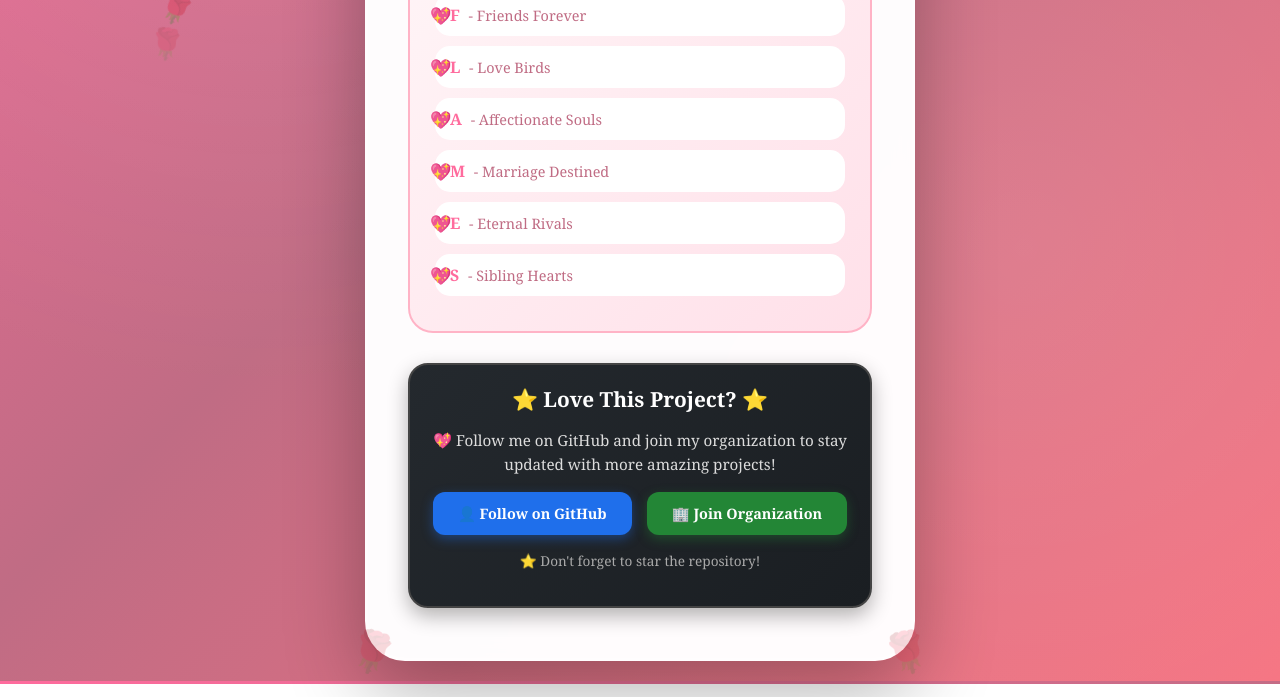
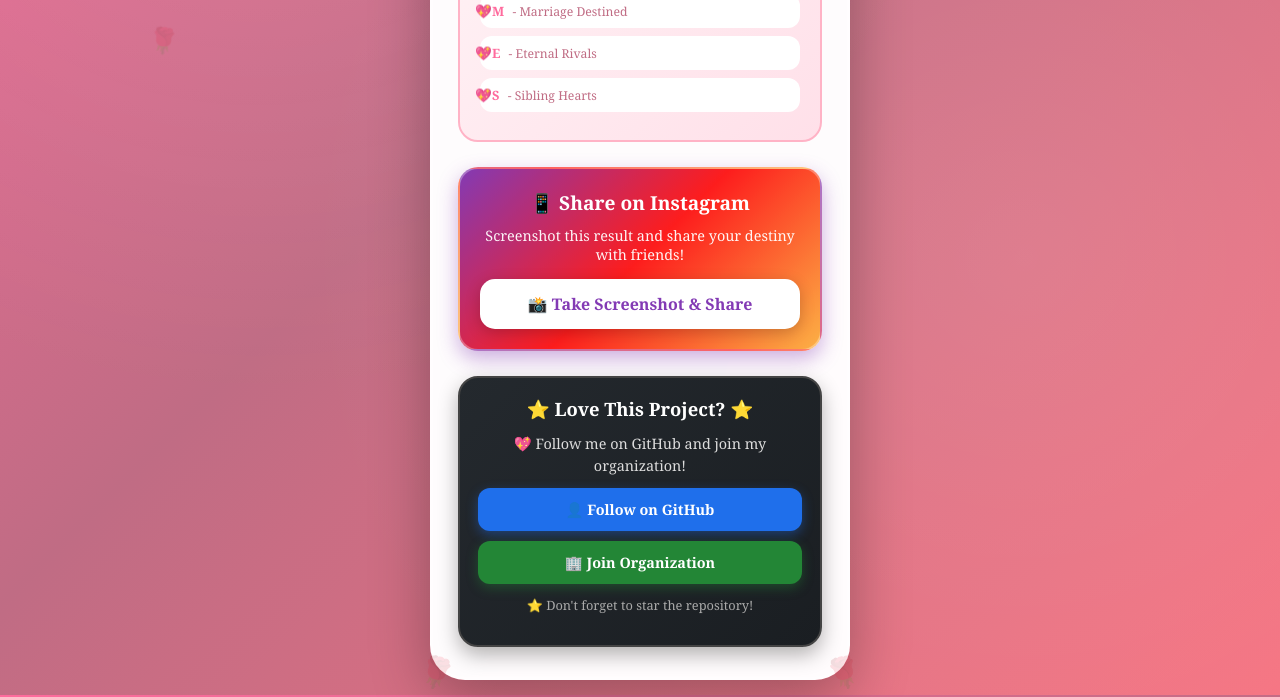
Before and after one commit to Hive-Hub/flames-love-calculator.github.io, a plain HTML site: page index.html in a window 1280 px wide. Shown: the part 763-1460 px from the top of the page. Drawn offline with Linux system fonts and the light colour scheme.

Commit message:
Update index.html

```diff
--- a/index.html
+++ b/index.html
@@ -4,11 +4,20 @@
     <meta charset="UTF-8">
     <meta name="viewport" content="width=device-width, initial-scale=1.0">
     <title>FLAMES - Love Calculator</title>
+
+    <!-- Open Graph Meta Tags for Instagram/Social Media -->
+    <meta property="og:title" content="FLAMES Love Calculator 💕">
+    <meta property="og:description" content="Discover your relationship destiny! Are you Friends, Lovers, or destined for Marriage?">
+    <meta property="og:image" content="https://images.unsplash.com/photo-1518199266791-5375a83190b7?w=1200&h=630">
+    <meta property="og:type" content="website">
+    <meta name="twitter:card" content="summary_large_image">
+
     <style>
         * {
             margin: 0;
             padding: 0;
             box-sizing: border-box;
+            -webkit-tap-highlight-color: transparent;
         }
 
         body {
@@ -18,7 +27,7 @@
             display: flex;
             justify-content: center;
             align-items: center;
-            padding: 20px;
+            padding: 15px;
             overflow-x: hidden;
             position: relative;
         }
@@ -48,7 +57,7 @@
 
         .floating-heart {
             position: absolute;
-            font-size: 30px;
+            font-size: 25px;
             opacity: 0.3;
             animation: floatHeart 15s infinite;
         }
@@ -72,10 +81,10 @@
 
         .container {
             background: rgba(255, 255, 255, 0.98);
-            padding: 50px 40px;
-            border-radius: 40px;
-            box-shadow: 0 30px 80px rgba(0, 0, 0, 0.3);
-            max-width: 550px;
+            padding: 30px 25px;
+            border-radius: 35px;
+            box-shadow: 0 20px 60px rgba(0, 0, 0, 0.3);
+            max-width: 420px;
             width: 100%;
             backdrop-filter: blur(10px);
             animation: fadeIn 0.8s ease;
@@ -87,7 +96,7 @@
         @keyframes fadeIn {
             from {
                 opacity: 0;
-                transform: translateY(-30px) scale(0.9);
+                transform: translateY(-30px) scale(0.95);
             }
             to {
                 opacity: 1;
@@ -97,11 +106,11 @@
 
         .header {
             text-align: center;
-            margin-bottom: 40px;
+            margin-bottom: 25px;
         }
 
         .heart-icon {
-            font-size: 4em;
+            font-size: 3.5em;
             animation: heartbeat 1.5s infinite;
             filter: drop-shadow(0 4px 8px rgba(255, 107, 157, 0.5));
         }
@@ -129,16 +138,16 @@
             -webkit-background-clip: text;
             -webkit-text-fill-color: transparent;
             background-clip: text;
-            font-size: 3em;
-            margin: 15px 0 10px 0;
+            font-size: 2.5em;
+            margin: 12px 0 8px 0;
             font-weight: bold;
             letter-spacing: 2px;
         }
 
         .subtitle {
             color: #ff6b9d;
-            font-size: 1.1em;
-            margin-top: 10px;
+            font-size: 1em;
+            margin-top: 8px;
             font-style: italic;
             font-family: 'Georgia', serif;
         }
@@ -146,11 +155,11 @@
         .divider {
             height: 2px;
             background: linear-gradient(90deg, transparent, #ff6b9d, transparent);
-            margin: 25px 0;
+            margin: 20px 0;
         }
 
         .input-group {
-            margin-bottom: 25px;
+            margin-bottom: 20px;
             position: relative;
         }
 
@@ -158,23 +167,23 @@
             display: block;
             color: #c06c84;
             font-weight: 600;
-            margin-bottom: 10px;
-            font-size: 1em;
+            margin-bottom: 8px;
+            font-size: 0.95em;
             display: flex;
             align-items: center;
-            gap: 8px;
+            gap: 6px;
         }
 
         label::before {
             content: '💗';
-            font-size: 1.2em;
+            font-size: 1.1em;
         }
 
         input {
             width: 100%;
-            padding: 18px 25px;
+            padding: 16px 20px;
             border: 3px solid #ffe0e9;
-            border-radius: 25px;
+            border-radius: 20px;
             font-size: 16px;
             transition: all 0.3s ease;
             background: #fff5f7;
@@ -190,18 +199,18 @@
             outline: none;
             border-color: #ff6b9d;
             background: white;
-            box-shadow: 0 0 0 5px rgba(255, 107, 157, 0.15);
+            box-shadow: 0 0 0 4px rgba(255, 107, 157, 0.15);
             transform: translateY(-2px);
         }
 
         .btn {
             width: 100%;
-            padding: 20px;
+            padding: 18px;
             background: linear-gradient(135deg, #ff6b9d 0%, #c06c84 100%);
             color: white;
             border: none;
-            border-radius: 30px;
-            font-size: 20px;
+            border-radius: 25px;
+            font-size: 18px;
             font-weight: 600;
             cursor: pointer;
             transition: all 0.3s ease;
@@ -210,36 +219,32 @@
             letter-spacing: 1px;
             position: relative;
             overflow: hidden;
+            touch-action: manipulation;
         }
 
         .btn::before {
             content: '💕';
             position: absolute;
-            left: 20px;
-            font-size: 1.5em;
+            left: 15px;
+            font-size: 1.3em;
         }
 
         .btn::after {
             content: '💕';
             position: absolute;
-            right: 20px;
-            font-size: 1.5em;
-        }
-
-        .btn:hover {
-            transform: translateY(-3px);
-            box-shadow: 0 12px 35px rgba(255, 107, 157, 0.7);
+            right: 15px;
+            font-size: 1.3em;
         }
 
         .btn:active {
-            transform: translateY(0);
+            transform: scale(0.98);
         }
 
         .result {
-            margin-top: 35px;
-            padding: 35px;
+            margin-top: 25px;
+            padding: 30px 25px;
             background: linear-gradient(135deg, #ff6b9d 0%, #c06c84 100%);
-            border-radius: 30px;
+            border-radius: 25px;
             text-align: center;
             animation: slideUp 0.6s ease;
             display: none;
@@ -263,8 +268,8 @@
         }
 
         .result-letter {
-            font-size: 5em;
-            margin-bottom: 15px;
+            font-size: 4em;
+            margin-bottom: 12px;
             animation: bounce 0.6s ease;
             filter: drop-shadow(0 5px 10px rgba(0, 0, 0, 0.3));
         }
@@ -275,7 +280,7 @@
         }
 
         .result-text {
-            font-size: 2em;
+            font-size: 1.8em;
             color: white;
             font-weight: bold;
             margin-bottom: 10px;
@@ -285,26 +290,26 @@
 
         .result-description {
             color: rgba(255, 255, 255, 0.95);
-            font-size: 1.05em;
-            line-height: 1.6;
+            font-size: 0.95em;
+            line-height: 1.5;
             font-style: italic;
             font-family: 'Georgia', serif;
         }
 
         .flames-legend {
-            margin-top: 30px;
-            padding: 25px;
+            margin-top: 25px;
+            padding: 20px;
             background: linear-gradient(135deg, #fff5f7 0%, #ffe0e9 100%);
-            border-radius: 25px;
-            font-size: 0.9em;
+            border-radius: 20px;
+            font-size: 0.85em;
             color: #c06c84;
             border: 2px solid #ffb3c6;
         }
 
         .flames-legend h3 {
             color: #ff6b9d;
-            margin-bottom: 15px;
-            font-size: 1.3em;
+            margin-bottom: 12px;
+            font-size: 1.2em;
             text-align: center;
             font-family: 'Georgia', serif;
         }
@@ -314,30 +319,142 @@
         }
 
         .flames-legend li {
-            margin: 10px 0;
-            padding: 10px 15px;
+            margin: 8px 0;
+            padding: 8px 12px;
             position: relative;
             background: white;
-            border-radius: 15px;
+            border-radius: 12px;
             transition: all 0.3s ease;
+            font-size: 0.9em;
         }
 
-        .flames-legend li:hover {
-            transform: translateX(5px);
-            box-shadow: 0 4px 15px rgba(255, 107, 157, 0.3);
+        .flames-legend li:active {
+            transform: scale(0.98);
         }
 
         .flames-legend li::before {
             content: "💖";
             position: absolute;
             left: -5px;
-            font-size: 1.2em;
+            font-size: 1.1em;
         }
 
         .flames-legend li strong {
             color: #ff6b9d;
-            font-size: 1.1em;
+            font-size: 1.05em;
             margin-right: 5px;
+        }
+
+        .github-banner {
+            background: linear-gradient(135deg, #24292e 0%, #1a1e22 100%);
+            padding: 18px;
+            border-radius: 20px;
+            margin-top: 25px;
+            text-align: center;
+            color: white;
+            box-shadow: 0 8px 20px rgba(0, 0, 0, 0.3);
+            border: 2px solid #444;
+        }
+
+        .github-banner h3 {
+            font-size: 1.15em;
+            margin-bottom: 12px;
+            color: #fff;
+            display: flex;
+            align-items: center;
+            justify-content: center;
+            gap: 8px;
+            flex-wrap: wrap;
+        }
+
+        .github-banner p {
+            color: #ddd;
+            margin-bottom: 12px;
+            font-size: 0.9em;
+            line-height: 1.5;
+        }
+
+        .github-links {
+            display: flex;
+            flex-direction: column;
+            gap: 10px;
+            margin-top: 12px;
+        }
+
+        .github-btn {
+            padding: 12px 20px;
+            background: #238636;
+            color: white;
+            text-decoration: none;
+            border-radius: 12px;
+            font-weight: 600;
+            transition: all 0.3s ease;
+            display: inline-flex;
+            align-items: center;
+            justify-content: center;
+            gap: 8px;
+            font-size: 0.9em;
+            box-shadow: 0 4px 12px rgba(35, 134, 54, 0.4);
+            touch-action: manipulation;
+        }
+
+        .github-btn:active {
+            transform: scale(0.98);
+        }
+
+        .github-btn.follow {
+            background: #1f6feb;
+            box-shadow: 0 4px 12px rgba(31, 111, 235, 0.4);
+        }
+
+        .share-section {
+            margin-top: 25px;
+            padding: 20px;
+            background: linear-gradient(135deg, #833ab4 0%, #fd1d1d 50%, #fcb045 100%);
+            border-radius: 20px;
+            text-align: center;
+            color: white;
+            box-shadow: 0 8px 20px rgba(131, 58, 180, 0.4);
+            border: 2px solid rgba(255, 255, 255, 0.3);
+        }
+
+        .share-section h3 {
+            font-size: 1.2em;
+            margin-bottom: 10px;
+            display: flex;
+            align-items: center;
+            justify-content: center;
+            gap: 8px;
+        }
+
+        .share-section p {
+            font-size: 0.9em;
+            margin-bottom: 15px;
+            opacity: 0.95;
+        }
+
+        .share-btn {
+            width: 100%;
+            padding: 14px;
+            background: white;
+            color: #833ab4;
+            border: none;
+            border-radius: 15px;
+            font-size: 16px;
+            font-weight: 700;
+            cursor: pointer;
+            transition: all 0.3s ease;
+            box-shadow: 0 4px 15px rgba(0, 0, 0, 0.2);
+            font-family: 'Georgia', serif;
+            display: flex;
+            align-items: center;
+            justify-content: center;
+            gap: 8px;
+            touch-action: manipulation;
+        }
+
+        .share-btn:active {
+            transform: scale(0.98);
         }
 
         .particles {
@@ -352,7 +469,7 @@
 
         .particle {
             position: absolute;
-            font-size: 25px;
+            font-size: 22px;
             animation: float 4s infinite;
         }
 
@@ -375,100 +492,68 @@
 
         .rose-decoration {
             position: absolute;
-            font-size: 40px;
-            opacity: 0.15;
+            font-size: 30px;
+            opacity: 0.12;
             pointer-events: none;
         }
 
         .rose-top-left {
-            top: -20px;
-            left: -20px;
+            top: -15px;
+            left: -15px;
             transform: rotate(-15deg);
         }
 
         .rose-top-right {
-            top: -20px;
-            right: -20px;
+            top: -15px;
+            right: -15px;
             transform: rotate(15deg);
         }
 
         .rose-bottom-left {
-            bottom: -20px;
-            left: -20px;
+            bottom: -15px;
+            left: -15px;
             transform: rotate(15deg);
         }
 
         .rose-bottom-right {
-            bottom: -20px;
-            right: -20px;
+            bottom: -15px;
+            right: -15px;
             transform: rotate(-15deg);
         }
 
-        .github-banner {
-            background: linear-gradient(135deg, #24292e 0%, #1a1e22 100%);
-            padding: 20px;
-            border-radius: 20px;
-            margin-top: 30px;
-            text-align: center;
-            color: white;
-            box-shadow: 0 8px 20px rgba(0, 0, 0, 0.3);
-            border: 2px solid #444;
+        /* Mobile optimizations */
+        @media (max-width: 480px) {
+            .container {
+                padding: 25px 20px;
+                border-radius: 30px;
             }
 
-        .github-banner h3 {
-            font-size: 1.3em;
-            margin-bottom: 15px;
-            color: #fff;
-            display: flex;
-            align-items: center;
-            justify-content: center;
-            gap: 10px;
+            h1 {
+                font-size: 2.2em;
             }
 
-        .github-banner p {
-            color: #ddd;
-            margin-bottom: 15px;
-            font-size: 0.95em;
-            line-height: 1.6;
+            .heart-icon {
+                font-size: 3em;
             }
 
             .github-links {
-            display: flex;
-            gap: 15px;
-            justify-content: center;
-            flex-wrap: wrap;
-            margin-top: 15px;
+                flex-direction: column;
             }
 
-        .github-btn {
-            padding: 12px 25px;
-            background: #238636;
-            color: white;
-            text-decoration: none;
-            border-radius: 12px;
-            font-weight: 600;
-            transition: all 0.3s ease;
-            display: inline-flex;
-            align-items: center;
-            gap: 8px;
-            font-size: 0.9em;
-            box-shadow: 0 4px 12px rgba(35, 134, 54, 0.4);
+            input {
+                font-size: 16px; /* Prevents zoom on iOS */
+            }
         }
 
-        .github-btn:hover {
-            background: #2ea043;
-            transform: translateY(-2px);
-            box-shadow: 0 6px 16px rgba(35, 134, 54, 0.6);
+        /* Instagram Story optimized view */
+        @media (max-width: 414px) and (min-height: 700px) {
+            body {
+                padding: 10px;
             }
 
-        .github-btn.follow {
-            background: #1f6feb;
-            box-shadow: 0 4px 12px rgba(31, 111, 235, 0.4);
+            .container {
+                max-width: 100%;
             }
-
-        .github-btn.follow:hover {
-            background: #388bfd;
-            box-shadow: 0 6px 16px rgba(31, 111, 235, 0.6);
         }
     </style>
 </head>
@@ -520,9 +605,17 @@
             </ul>
         </div>
 
+        <div class="share-section">
+            <h3>📱 Share on Instagram</h3>
+            <p>Screenshot this result and share your destiny with friends!</p>
+            <button class="share-btn" onclick="shareToInstagram()">
+                📸 Take Screenshot & Share
+            </button>
+        </div>
+
         <div class="github-banner">
             <h3>⭐ Love This Project? ⭐</h3>
-            <p>💖 Follow me on GitHub and join my organization to stay updated with more amazing projects!</p>
+            <p>💖 Follow me on GitHub and join my organization!</p>
             <div class="github-links">
                 <a href="https://github.com/Hive-Hub" target="_blank" class="github-btn follow">
                     👤 Follow on GitHub
@@ -531,7 +624,7 @@
                     🏢 Join Organization
                 </a>
             </div>
-            <p style="margin-top: 15px; font-size: 0.85em; color: #aaa;">⭐ Don't forget to star the repository!</p>
+            <p style="margin-top: 12px; font-size: 0.8em; color: #aaa;">⭐ Don't forget to star the repository!</p>
         </div>
     </div>
 
@@ -622,7 +715,7 @@
             const particlesContainer = document.getElementById('particles');
             const emojis = ['❤️', '💕', '💖', '💗', '💓', '💝', '💘', '🌹', '💐', '✨'];
 
-            for (let i = 0; i < 20; i++) {
+            for (let i = 0; i < 15; i++) {
                 setTimeout(() => {
                     const particle = document.createElement('div');
                     particle.className = 'particle';
@@ -643,7 +736,7 @@
             const container = document.getElementById('floatingHearts');
             const hearts = ['❤️', '💕', '💖', '💗', '🌹'];
 
-            for (let i = 0; i < 10; i++) {
+            for (let i = 0; i < 8; i++) {
                 const heart = document.createElement('div');
                 heart.className = 'floating-heart';
                 heart.textContent = hearts[Math.floor(Math.random() * hearts.length)];
@@ -651,6 +744,20 @@
                 heart.style.animationDuration = (Math.random() * 10 + 10) + 's';
                 heart.style.animationDelay = Math.random() * 5 + 's';
                 container.appendChild(heart);
+            }
+        }
+
+        function shareToInstagram() {
+            // Guide users to take a screenshot
+            alert('📸 To share on Instagram:\n\n1. Take a screenshot of your result\n2. Open Instagram app\n3. Create a new Story or Post\n4. Upload your screenshot\n5. Tag your friends!\n\n💕 Share the love!');
+
+            // If on mobile, try to use Web Share API
+            if (navigator.share) {
+                navigator.share({
+                    title: 'FLAMES Love Calculator',
+                    text: 'Check out my FLAMES result! 💕',
+                    url: window.location.href
+                }).catch(err => console.log('Share cancelled'));
             }
         }
 
@@ -667,6 +774,16 @@
                 calculateFlames();
             }
         });
+
+        // Prevent zoom on double tap for iOS
+        let lastTouchEnd = 0;
+        document.addEventListener('touchend', function (event) {
+            const now = (new Date()).getTime();
+            if (now - lastTouchEnd <= 300) {
+                event.preventDefault();
+            }
+            lastTouchEnd = now;
+        }, false);
     </script>
 </body>
 </html>
```
Lines whose indentation alone changed are shown as unchanged.
